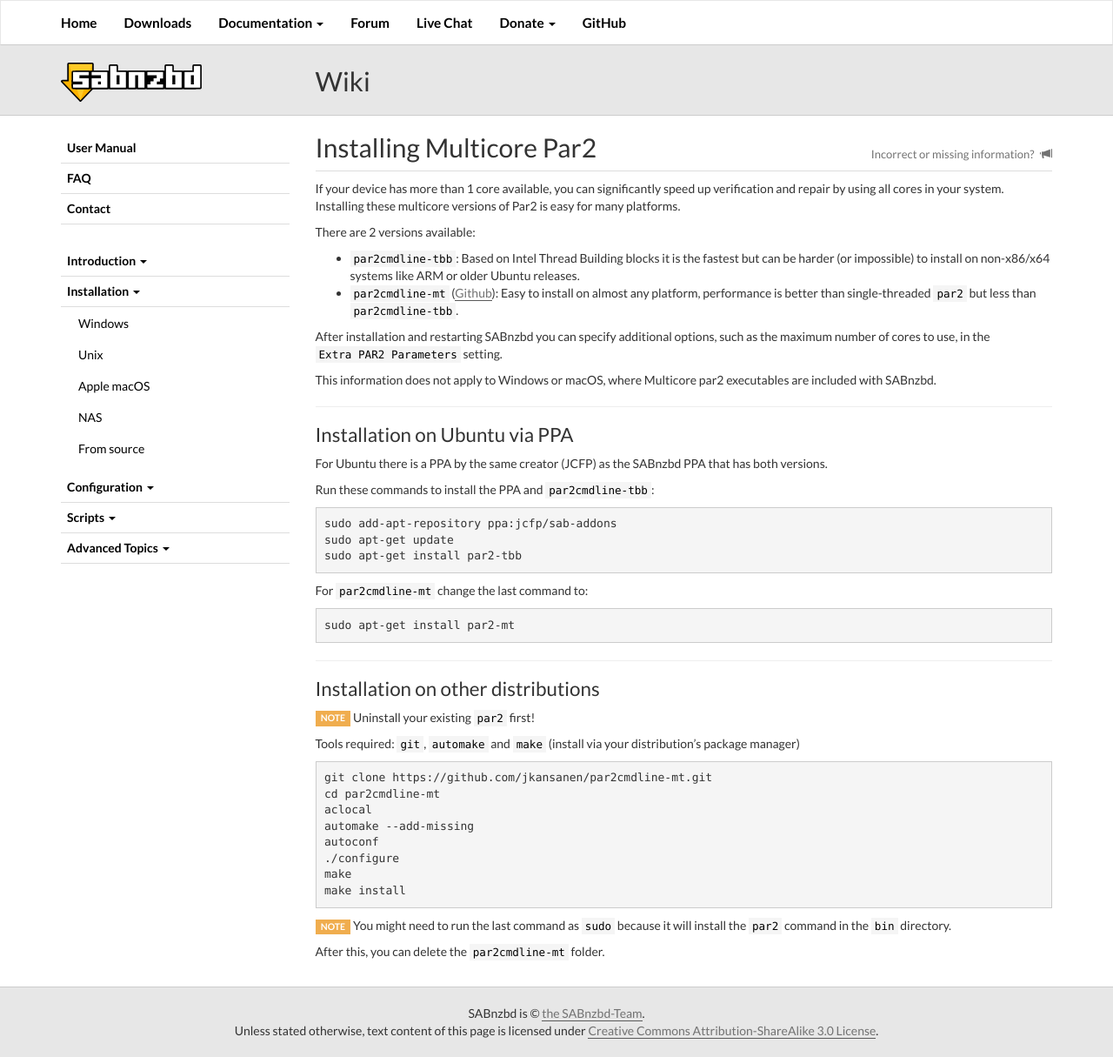
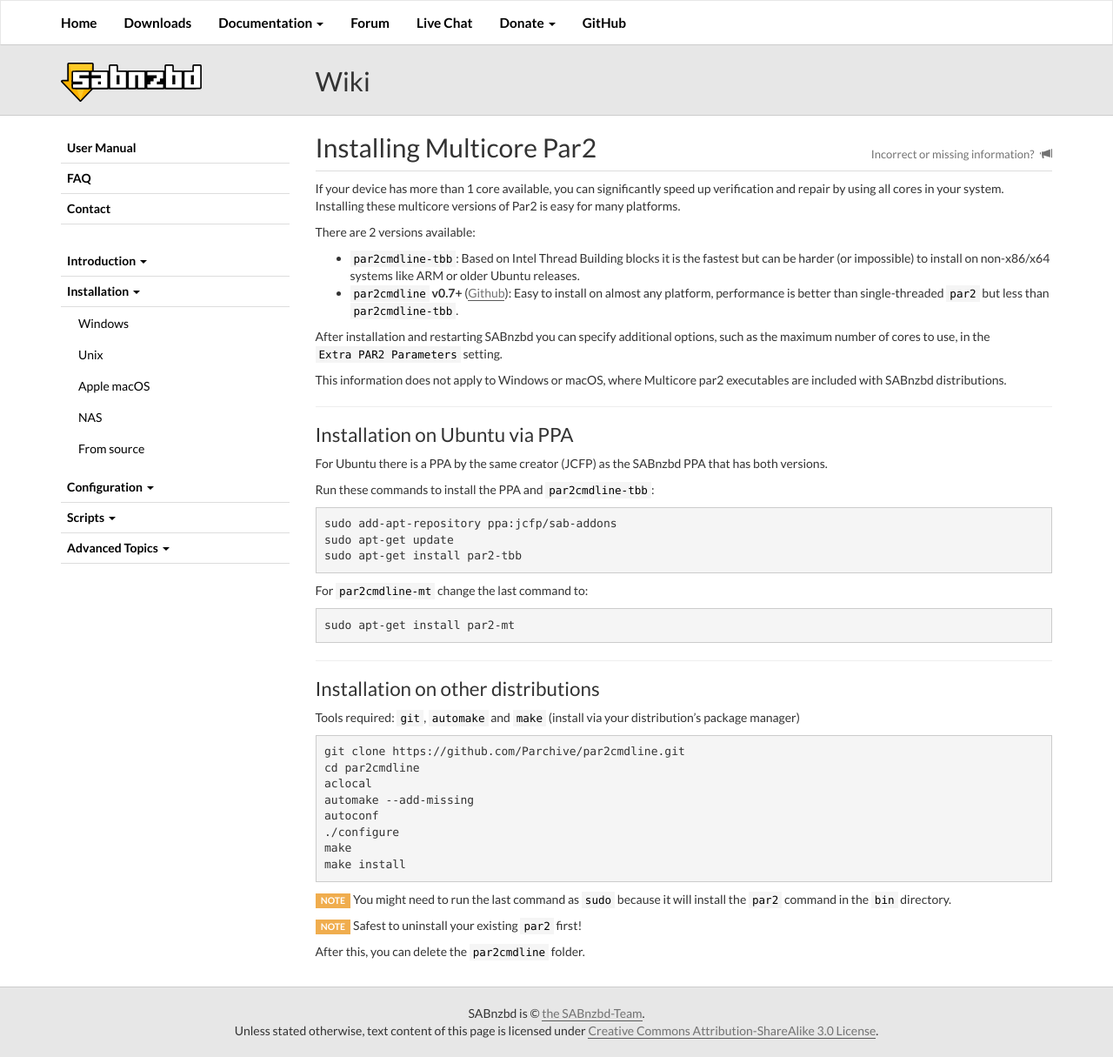
Before and after one commit to sabnzbd/sabnzbd.github.io, a Jekyll site: the page built from wiki/installation/multicore-par2.md, in a window 1280 px wide. Shown: the whole page at 87% size. Built offline with Jekyll 4.4.1, drawn with Linux system fonts in a browser that asks for light colours.

Commit message:
Update multicore par2 install page

````diff
--- a/wiki/installation/multicore-par2.md
+++ b/wiki/installation/multicore-par2.md
@@ -8,11 +8,11 @@
 There are 2 versions available:
 
 - `par2cmdline-tbb`: Based on Intel Thread Building blocks it is the fastest but can be harder (or impossible) to install on non-x86/x64 systems like ARM or older Ubuntu releases.
-- `par2cmdline-mt` ([Github](https://github.com/jkansanen/par2cmdline-mt)): Easy to install on almost any platform, performance is better than single-threaded `par2` but less than `par2cmdline-tbb`.
+- `par2cmdline` **v0.7+** ([Github](https://github.com/Parchive/par2cmdline)): Easy to install on almost any platform, performance is better than single-threaded `par2` but less than `par2cmdline-tbb`.
 
 After installation and restarting SABnzbd you can specify additional options, such as the maximum number of cores to use, in the `Extra PAR2 Parameters` setting.
 
-This information does not apply to Windows or macOS, where Multicore par2 executables are included with SABnzbd.
+This information does not apply to Windows or macOS, where Multicore par2 executables are included with SABnzbd distributions.
 
 
 -------------------
@@ -44,13 +44,13 @@
 
 ## Installation on other distributions
 
-<span class="label label-warning">NOTE</span> Uninstall your existing `par2` first!
+
 
 Tools required: `git`, `automake` and `make` (install via your distribution's package manager)
 
 ```
-git clone https://github.com/jkansanen/par2cmdline-mt.git
-cd par2cmdline-mt
+git clone https://github.com/Parchive/par2cmdline.git
+cd par2cmdline
 aclocal
 automake --add-missing
 autoconf
@@ -60,4 +60,6 @@
 ```
 <span class="label label-warning">NOTE</span> You might need to run the last command as `sudo` because it will install the `par2` command in the `bin` directory.
 
-After this, you can delete the `par2cmdline-mt` folder.
+<span class="label label-warning">NOTE</span> Safest to uninstall your existing `par2` first!
+
+After this, you can delete the `par2cmdline` folder.
````
